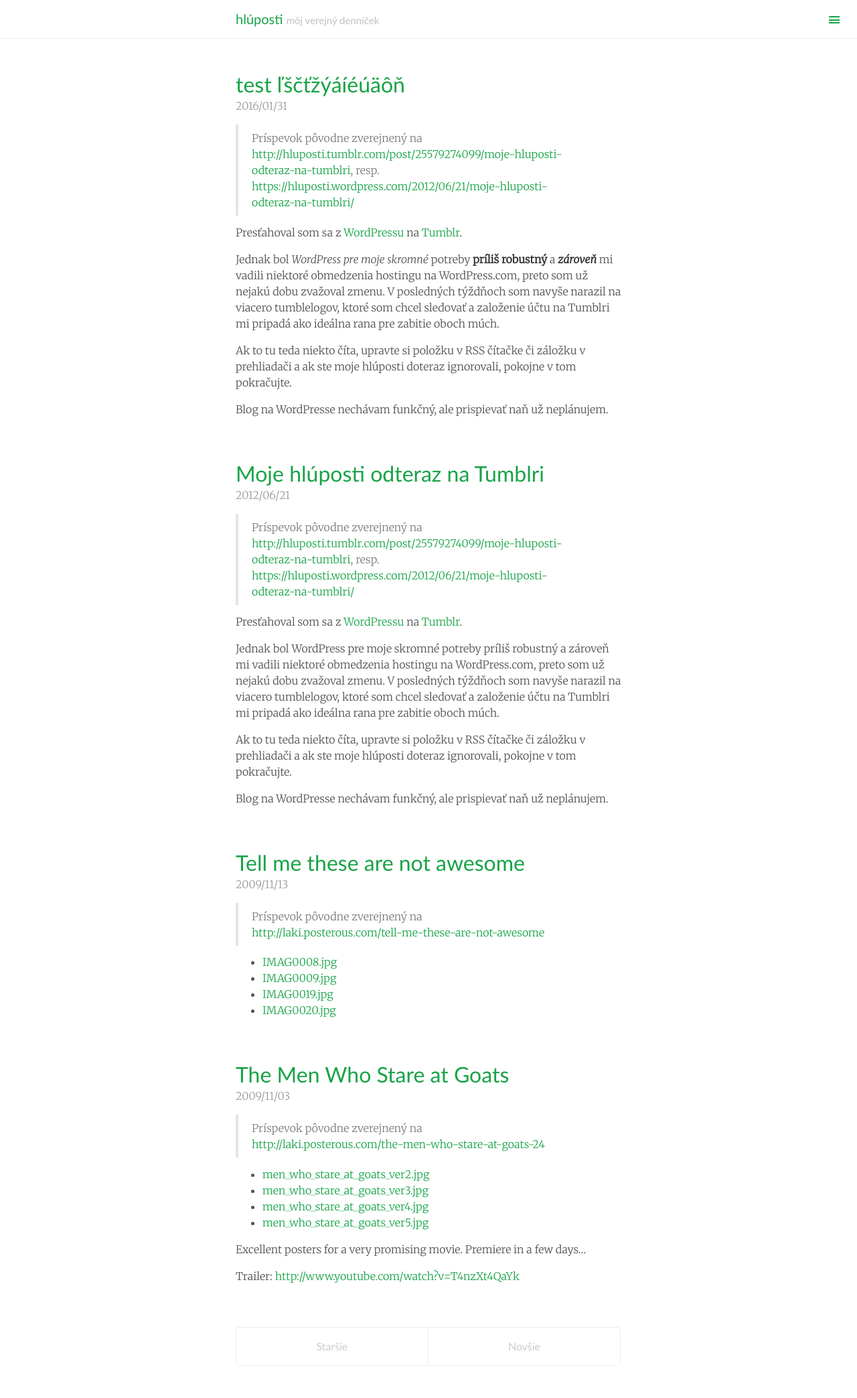
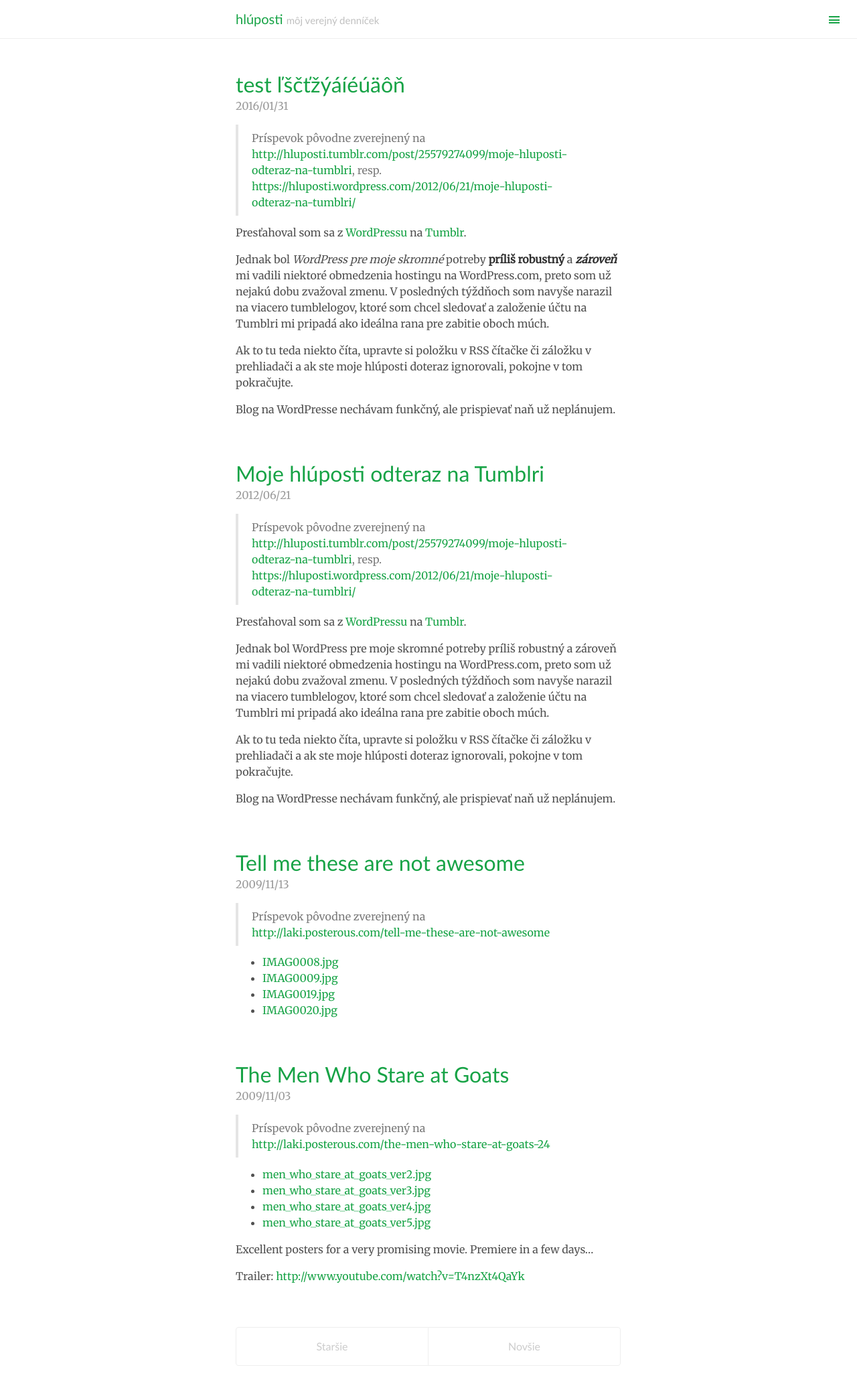
Before and after one commit to hluposti/hluposti.github.io, a Jekyll site: the page built from index.html, in a window 1280 px wide. Shown: the whole page at 67% size. Built offline with Jekyll 4.4.1, drawn with Linux system fonts in a browser that asks for light colours; Markdown is read by kramdown in place of the engine named in the settings; the list of posts is cut into pages by our own code.

Commit message:
Update lanyon.css

```diff
--- a/public/css/lanyon.css
+++ b/public/css/lanyon.css
@@ -35,7 +35,7 @@
  */
 
 @import url(https://fonts.googleapis.com/css?family=EB+Garamond);
-@import url(https://fonts.googleapis.com/css?family=Merriweather:300,300italic&subset=latin,latin-ext);
+@import url(https://fonts.googleapis.com/css?family=Merriweather&subset=latin,latin-ext);
 
 /* Prevent scroll on narrow devices */
 
@@ -46,7 +46,7 @@
 
 html {
   font-family: 'Merriweather', Palatino, Georgia, serif;
-  font-size: 1rem; /* 16px */
+  font-size: 1em; /* 16px */
 }
 
 h1, h2, h3, h4, h5, h6 {
```
